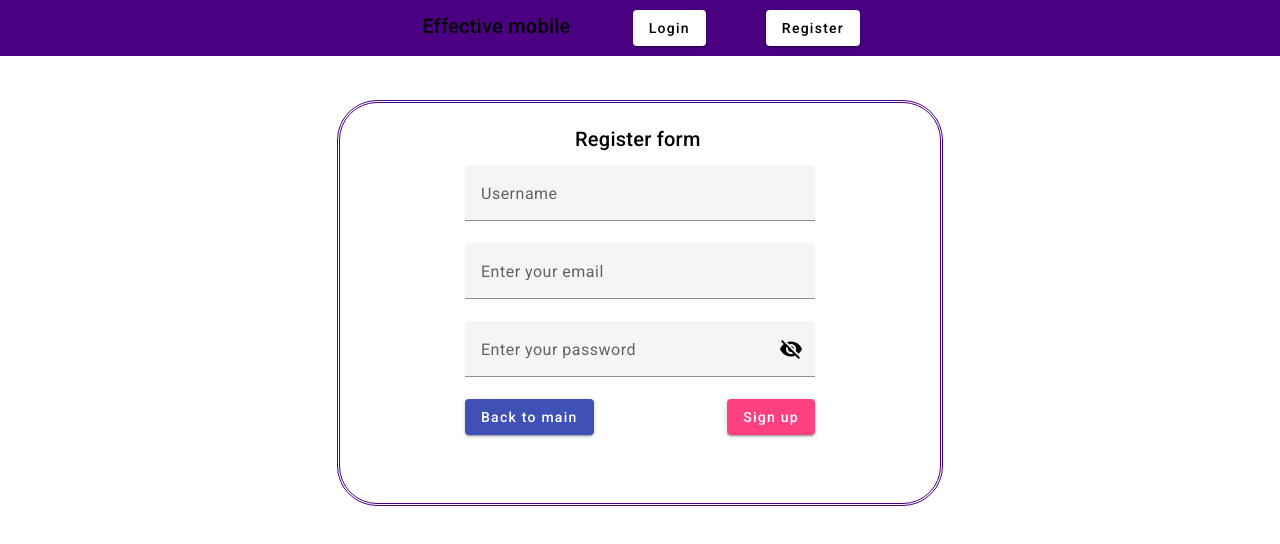
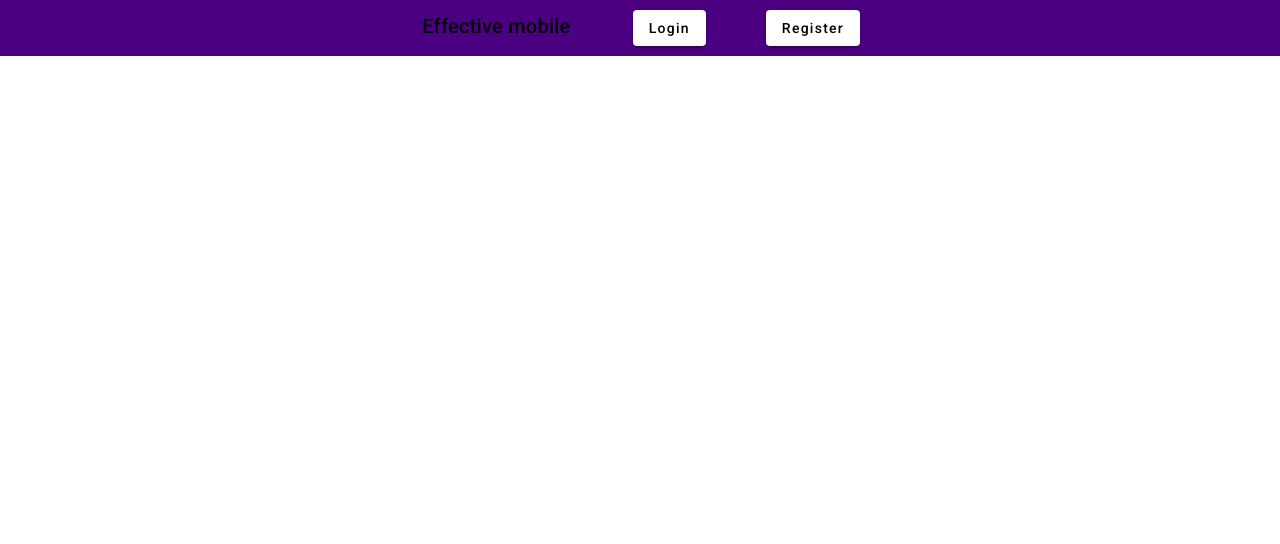
Before and after one commit to smit467bs/effective_test, an Angular app: page / in a window 1280 px wide. Shown: the top 544 px of the page. Built offline with nearby package versions, Linux system fonts and the light colour scheme.

Commit message:
feat: Validators form

```diff
--- a/src/app/app.component.html
+++ b/src/app/app.component.html
@@ -1,2 +1,2 @@
 <app-header/>
-<app-register/>
+<!--<app-register/>-->
--- a/src/app/app.module.ts
+++ b/src/app/app.module.ts
@@ -12,6 +12,7 @@ import {MatMenuModule} from "@angular/material/menu";
 import { RegisterComponent } from './register/register.component';
 import {MatInputModule} from "@angular/material/input";
 import {MatIconModule} from "@angular/material/icon";
+import { ReactiveFormsModule } from '@angular/forms';
 
 @NgModule({
   declarations: [
@@ -28,7 +29,8 @@ import {MatIconModule} from "@angular/material/icon";
     MatListModule,
     MatMenuModule,
     MatInputModule,
-    MatIconModule
+    MatIconModule,
+    ReactiveFormsModule
   ],
   providers: [],
   bootstrap: [AppComponent]
--- a/src/app/register/register.component.html
+++ b/src/app/register/register.component.html
@@ -1,27 +1,34 @@
-<div class="register__comp">
-  <div class="register__container">
-    <div class="inner__container">
+<div class='register__comp'>
+  <div class='register__container'>
+    <div class='inner__container'>
       <h2>Register form</h2>
       <mat-form-field>
         <mat-label>Username</mat-label>
-        <input type="text" matInput/>
+        <input type='text' matInput [formControl]='login' />
+        <mat-error *ngIf='login.invalid'>Login invalid</mat-error>
       </mat-form-field>
       <mat-form-field>
         <mat-label>Enter your email</mat-label>
-        <input type="email" matInput/>
-        <mat-error>sss</mat-error>
+        <input type='email' matInput [formControl]='email' />
+        <mat-error *ngIf='email.invalid'>email is invalid</mat-error>
       </mat-form-field>
+      <p *ngIf='password.invalid'>Password must have at least 8 characters, 1 uppercase letter, 1 lowercase
+        letter, and 1 number.</p>
       <mat-form-field>
         <mat-label>Enter your password</mat-label>
-        <input matInput [type]="hide ? 'password' : 'text'">
-        <button mat-icon-button matSuffix (click)="hide = !hide" [attr.aria-label]="'Hide password'"
-                [attr.aria-pressed]="hide">
+        <input matInput
+               [formControl]='password'
+               [type]="hide ? 'password' : 'text'">
+        <button mat-icon-button matSuffix (click)='hide = !hide' [attr.aria-label]="'Hide password'"
+                [attr.aria-pressed]='hide'>
           <mat-icon>{{hide ? 'visibility_off' : 'visibility'}}</mat-icon>
+          <mat-error *ngIf='password.invalid'>
+          </mat-error>
         </button>
       </mat-form-field>
-      <div class="btn__container">
-        <button mat-raised-button color="primary">Back to main</button>
-        <button mat-raised-button color="accent">Sign up</button>
+      <div class='btn__container'>
+        <button mat-raised-button color='primary'>Back to main</button>
+        <button mat-raised-button color='accent'>Sign up</button>
       </div>
     </div>
   </div>
--- a/src/app/register/register.component.ts
+++ b/src/app/register/register.component.ts
@@ -1,4 +1,5 @@
-import {Component} from '@angular/core';
+import { Component } from '@angular/core';
+import { FormControl, Validators } from '@angular/forms';
 
 @Component({
   selector: 'app-register',
@@ -7,4 +8,16 @@ import {Component} from '@angular/core';
 })
 export class RegisterComponent {
   hide = true;
+  email = new FormControl('', [Validators.required, Validators.email]);
+  password = new FormControl('', [
+    Validators.required,
+    Validators.minLength(8),
+    Validators.pattern(/^(?=.*[a-z])(?=.*[A-Z])(?=.*\d)[A-Za-z\d]{8,}$/),
+    Validators.pattern(/^[^\s].*[^\s]$/)
+  ]);
+  login = new FormControl('', [Validators.required]);
+
+
+  constructor() {
+  }
 }
```
